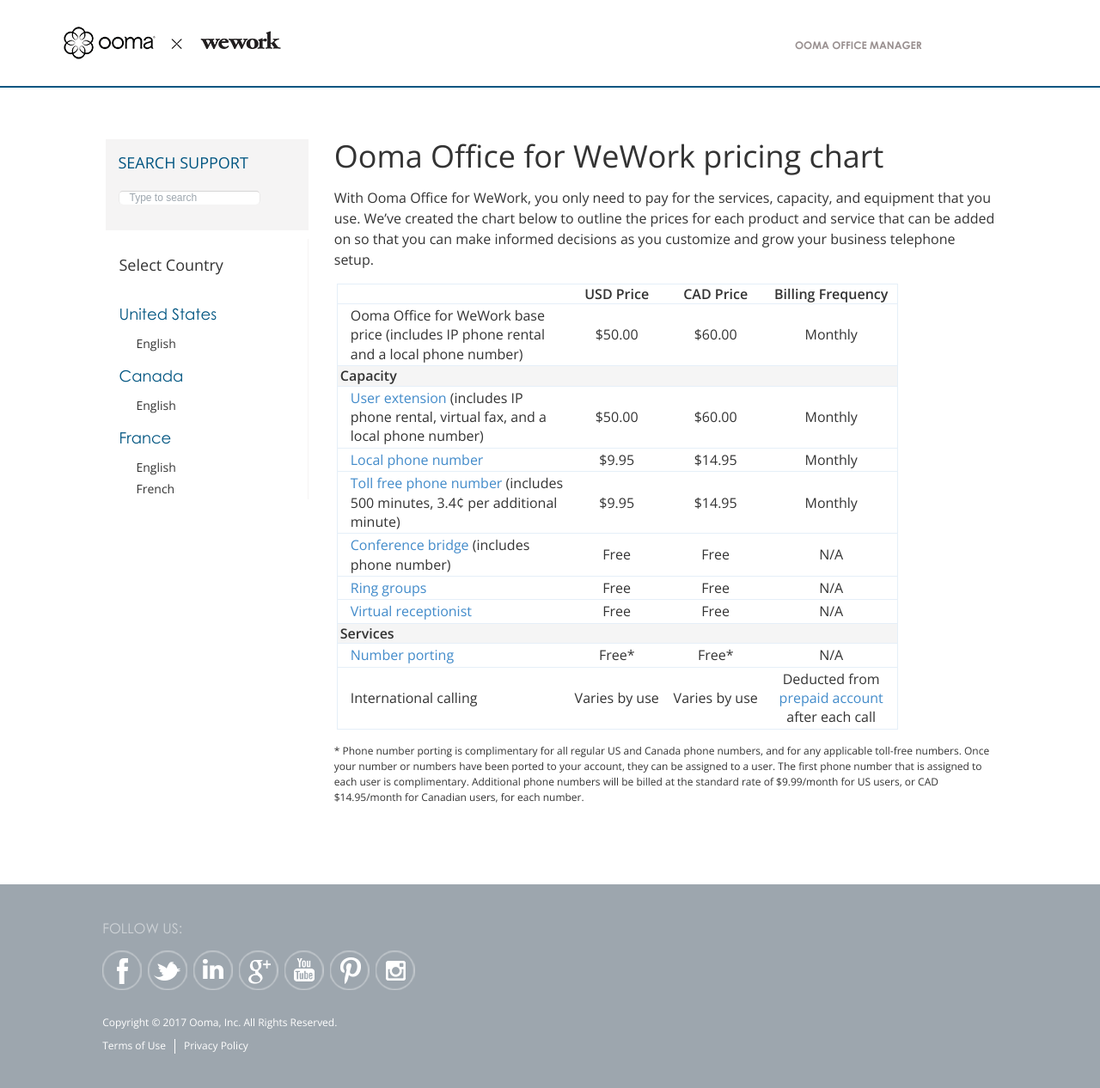
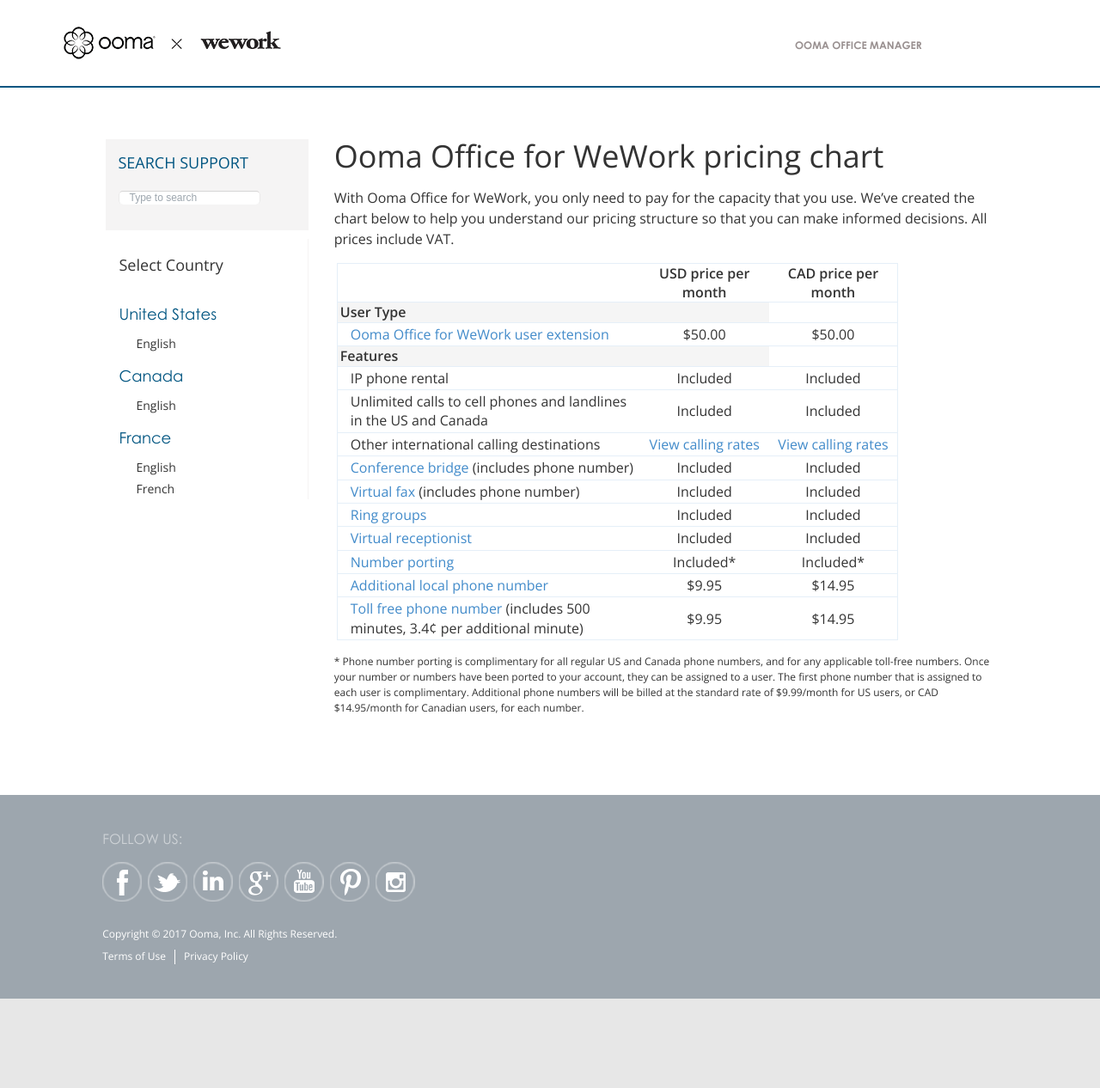
Before and after one commit to jchai002/choir-justice-supplies, a Jekyll site: the page built from us/en/ooma-office-pricing-chart.markdown, in a window 1280 px wide. Shown: the whole page at 86% size. Built offline with Jekyll 4.4.1, drawn with Linux system fonts in a browser that asks for light colours; nearby versions of some CDN libraries; comment, search, counter and statistics services are not loaded; after the commit the page ends 1162 px from its top, so only the background shows below that.

Commit message:
Update pricing chart, fix broken link

```diff
--- a/fr/en/index.html
+++ b/fr/en/index.html
@@ -56,7 +56,7 @@
 			<ul>
 				<li><a href="/assets/pdfs/Ooma-WeWork-Yealink-IP-QIG_FRA 2017-03-09 710-0163-101-R2.pdf">Package insert</a></li>
 				<li><a href="/assets/pdfs/Ooma Office-ShortCuts-Guide-FRA-Yealink IP Phones-R1.pdf">Shortcut guide</a></li>
-				<li><a href="/office/yealink-user-guide">User guide</a></li>
+				<li><a href="/fr/en/yealink-user-guide">User guide</a></li>
 			</ul>
 		</div>
 
--- a/us/en/ooma-office-pricing-chart.markdown
+++ b/us/en/ooma-office-pricing-chart.markdown
@@ -6,83 +6,79 @@
 tags: [add-ons, basic-setup, personalization, phone-number, porting, wework]
 ---
 
-With Ooma Office for WeWork, you only need to pay for the services, capacity, and equipment that you use. We've created the chart below to outline the prices for each product and service that can be added on so that you can make informed decisions as you customize and grow your business telephone setup.
+With Ooma Office for WeWork, you only need to pay for the capacity that you use. We've created the chart below to help you understand our pricing structure so that you can make informed decisions. All prices include VAT.
 
 <p style="width:700px; margin-left:auto; margin-right:auto">
 <table id="pricingTable">
 <thead>
 <tr>
 <td></td>
-<th style="text-align:center; width:115px;">USD Price</th>
-<th style="text-align:center; width:115px;">CAD Price</th>
-<th style="text-align:center;">Billing Frequency</th>
+<th style="text-align:center; width:150px;">USD price per month</th>
+<th style="text-align:center; width:150px;">CAD price per month</th>
 </tr>
 </thead>
-<tr>
-<td class="indent">Ooma Office for WeWork base price (includes IP phone rental and a local phone number)</td>
-<td style="text-align:center;">$50.00</td>
-<td style="text-align:center;">$60.00</td>
-<td style="text-align:center;">Monthly</td>
-</tr>
 <tr class="subheader">
-<th style="padding-left:3px;">Capacity</th>
-<td></td>
-<td></td>
+<th style="padding-left:3px;">User Type</th>
 <td></td>
 </tr>
 <tr>
-<td class="indent"><a href="/us/en/setting-up-extensions">User extension</a> (includes IP phone rental, virtual fax, and a local phone number)</td>
+<td class="indent"><a href="/us/en/setting-up-extensions">Ooma Office for WeWork user extension</a></td>
 <td style="text-align:center;">$50.00</td>
-<td style="text-align:center;">$60.00</td>
-<td style="text-align:center;">Monthly</td>
+<td style="text-align:center;">$50.00</td>
+</tr>
+<tr class="subheader">
+<th style="padding-left:3px;">Features</th>
+<td></td>
 </tr>
 <tr>
-<td class="indent"><a href="/us/en/adding-additional-phone-numbers">Local phone number</a></td>
+<td class="indent">IP phone rental</td>
+<td style="text-align:center;">Included</td>
+<td style="text-align:center;">Included</td>
+</tr>
+<tr>
+<td class="indent">Unlimited calls to cell phones and landlines in the US and Canada</td>
+<td style="text-align:center;">Included</td>
+<td style="text-align:center;">Included</td>
+</tr>
+<tr>
+<td class="indent">Other international calling destinations</td>
+<td style="text-align:center;"><a href="https://office.ooma.com/prepaid_account">View calling rates</a></td>
+<td style="text-align:center;"><a href="https://office.ooma.com/prepaid_account">View calling rates</a></td>
+</tr>
+<tr>
+<td class="indent"><a href="/us/en/conference-server">Conference bridge</a> (includes phone number)</td>
+<td style="text-align:center;">Included</td>
+<td style="text-align:center;">Included</td>
+</tr>
+<tr>
+<td class="indent"><a href="/us/en/virtual-fax">Virtual fax</a> (includes phone number)</td>
+<td style="text-align:center;">Included</td>
+<td style="text-align:center;">Included</td>
+</tr>
+<tr>
+<td class="indent"><a href="/us/en/ring-groups">Ring groups</a></td>
+<td style="text-align:center;">Included</td>
+<td style="text-align:center;">Included</td>
+</tr>
+<tr>
+<td class="indent"><a href="/us/en/virtual-receptionist">Virtual receptionist</a></td>
+<td style="text-align:center;">Included</td>
+<td style="text-align:center;">Included</td>
+</tr>
+<tr>
+<td class="indent"><a href="/us/en/porting-in-your-phone-numbers">Number porting</a></td>
+<td style="text-align:center;">Included*</td>
+<td style="text-align:center;">Included*</td>
+</tr>
+<tr>
+<td class="indent"><a href="/us/en/adding-additional-phone-numbers">Additional local phone number</a></td>
 <td style="text-align:center;">$9.95</td>
 <td style="text-align:center;">$14.95</td>
-<td style="text-align:center;">Monthly</td>
 </tr>
 <tr>
 <td class="indent"><a href="/us/en/adding-additional-phone-numbers">Toll free phone number</a> (includes 500 minutes, 3.4¢ per additional minute)</td>
 <td style="text-align:center;">$9.95</td>
 <td style="text-align:center;">$14.95</td>
-<td style="text-align:center;">Monthly</td>
-</tr>
-<tr>
-<td class="indent"><a href="/us/en/conference-server">Conference bridge</a> (includes phone number)</td>
-<td style="text-align:center;">Free</td>
-<td style="text-align:center;">Free</td>
-<td style="text-align:center;">N/A</td>
-</tr>
-<tr>
-<td class="indent"><a href="/us/en/ring-groups">Ring groups</a></td>
-<td style="text-align:center;">Free</td>
-<td style="text-align:center;">Free</td>
-<td style="text-align:center;">N/A</td>
-</tr>
-<tr>
-<td class="indent"><a href="/us/en/virtual-receptionist">Virtual receptionist</a></td>
-<td style="text-align:center;">Free</td>
-<td style="text-align:center;">Free</td>
-<td style="text-align:center;">N/A</td>
-</tr>
-<tr class="subheader">
-<th style="padding-left:3px;">Services</th>
-<td></td>
-<td></td>
-<td></td>
-</tr>
-<tr>
-<td class="indent"><a href="/us/en/porting-in-your-phone-numbers">Number porting</a></td>
-<td style="text-align:center;">Free*</td>
-<td style="text-align:center;">Free*</td>
-<td style="text-align:center;">N/A</td>
-</tr>
-<tr>
-<td class="indent">International calling</td>
-<td style="text-align:center;">Varies by use</td>
-<td style="text-align:center;">Varies by use</td>
-<td style="text-align:center;">Deducted from <a href="/us/en/setting-up-your-prepaid-account">prepaid account</a> after each call</td>
 </tr>
 </table>
 </p>
```
